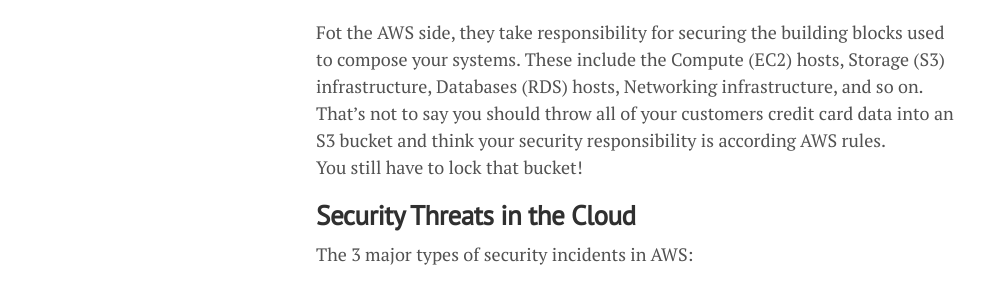
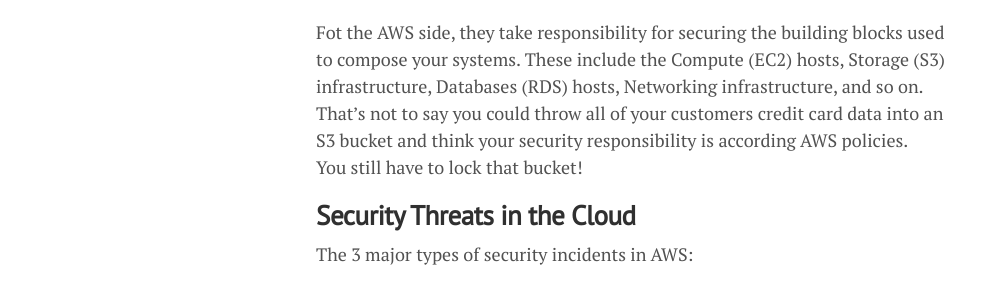
Before and after one commit to lgeurts/lgeurts.github.io, a Jekyll site: the page built from _posts/2021-11-02-activity-aware-ids-for-aws.md, in a window 1280 px wide and 900 px high, scrolled down 720 px. Shown: the part 240-530 px from the top of the window, without its empty margins (0-987 px from the left). Built offline with Jekyll 4.4.1, drawn with Linux system fonts in a browser that asks for light colours; nearby versions of some CDN libraries; comment, search, counter and statistics services are not loaded.

Commit message:
Update 2021-11-02-activity-aware-ids-for-aws.md

```diff
--- a/_posts/2021-11-02-activity-aware-ids-for-aws.md
+++ b/_posts/2021-11-02-activity-aware-ids-for-aws.md
@@ -20,7 +20,7 @@
 A cornerstone of security in the AWS Cloud is the Shared Responsibility Model. At a higher level, this is a delineation between what AWS takes responsibility for to secure, and what you as an AWS Customer are responsible for securing.
 <br>Simply said, AWS takes care of security OF the cloud, while YOU are responsible for security IN the cloud.
 
-Fot the AWS side, they take responsibility for securing the building blocks used to compose your systems. These include the Compute (EC2) hosts, Storage (S3) infrastructure, Databases (RDS) hosts, Networking infrastructure, and so on. That’s not to say you should throw all of your customers credit card data into an S3 bucket and think your security responsibility is according AWS rules.
+Fot the AWS side, they take responsibility for securing the building blocks used to compose your systems. These include the Compute (EC2) hosts, Storage (S3) infrastructure, Databases (RDS) hosts, Networking infrastructure, and so on. That’s not to say you could throw all of your customers credit card data into an S3 bucket and think your security responsibility is according AWS policies.
 <br>You still have to lock that bucket!
 
 ## **Security Threats in the Cloud**
```
